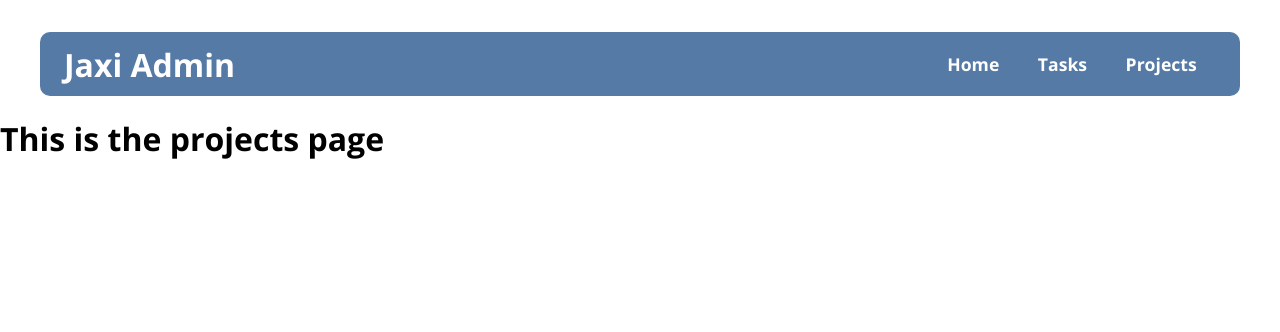
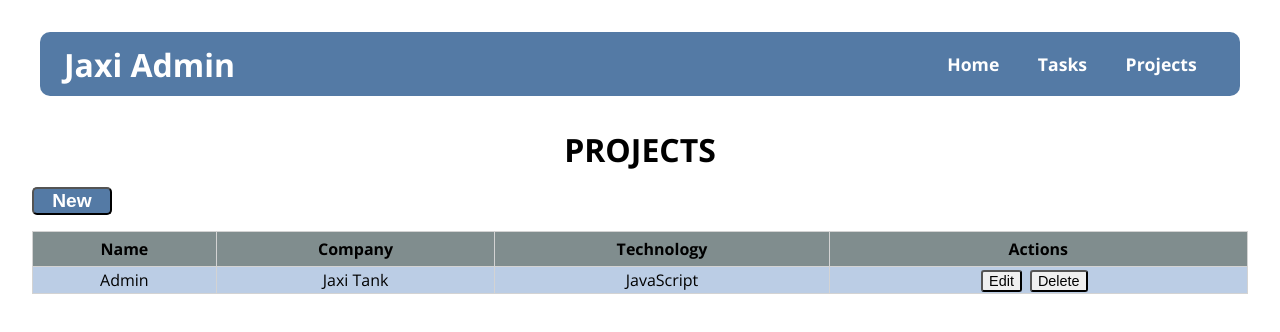
Before and after one commit to alonsosfera/admin-task, a React (Create React App) app: page /projects in a window 1280 px wide. Shown: the top 332 px of the page. Built offline with nearby package versions, Linux system fonts and the light colour scheme.

Commit message:
Finishes Projects component

```diff
--- a/src/containers/projects.js
+++ b/src/containers/projects.js
@@ -1,10 +1,78 @@
-import React from 'react';
+import React, { useState } from 'react';
+import { EntityContainer } from 'styles/containers';
+import Table from 'components/table';
+import NewRow from "components/newRow";
+import {
+  HandleChangeHelper,
+  HandleDeleteHelper,
+  HandleSubmitHelper,
+  ToggleShowHelper
+} from './helpers';
 
 const Projects = () => {
+  const [ dataState, setDataState ] = useState([
+    { id: 1, name: 'Admin', company: 'Jaxi Tank', tech: 'JavaScript' }
+  ]);
+  const [ countState, setCountState ] = useState(dataState.length ? dataState.length + 1 : 1);
+  const [ newProject, setNewProject ] = useState({
+    id: countState,
+    name: '',
+    project: '',
+    dev: ''
+  });
+  const [ showNewState, setShowNewState ] = useState(false);
+
+  const handleChange = (e) => {
+    HandleChangeHelper(e, newProject, setNewProject);
+  };
+
+  const handleSubmit = () => {
+    HandleSubmitHelper(countState, dataState, newProject, setCountState, setDataState, setNewProject);
+  };
+
+  const handleDelete = (id) => {
+    HandleDeleteHelper(countState, dataState, id, setCountState, setDataState);
+  };
+
+  const handleEdit = (project) => {
+    setNewProject(project);
+    setShowNewState(true);
+  };
+
+  const toggleShow = () => {
+    ToggleShowHelper(countState, newProject, setShowNewState, setNewProject, showNewState);
+  };
+
   return (
-    <div>
-      <h1>This is the projects page</h1>
-    </div>
+    <EntityContainer>
+      <article>
+        <h1>PROJECTS</h1>
+        <button onClick={() => toggleShow()}>New</button>
+        <NewRow
+          change={(e) => handleChange(e)}
+          fields={{ name: 'Name', company: 'Company', tech: 'Technology' }}
+          item={newProject}
+          submit={() => handleSubmit()}
+          show={showNewState}
+        />
+        <Table
+          columns={['Name', 'Company', 'Technology']}
+          data={
+            dataState.map(project => (
+              <tr key={project.id}>
+                <td>{project.name}</td>
+                <td>{project.company}</td>
+                <td>{project.tech}</td>
+                <td>
+                  <button onClick={() => handleEdit(project)}>Edit</button>
+                  <button onClick={() => handleDelete(project.id)}>Delete</button>
+                </td>
+              </tr>
+            ))
+          }
+        />
+      </article>
+    </EntityContainer>
   );
 };
 
```
